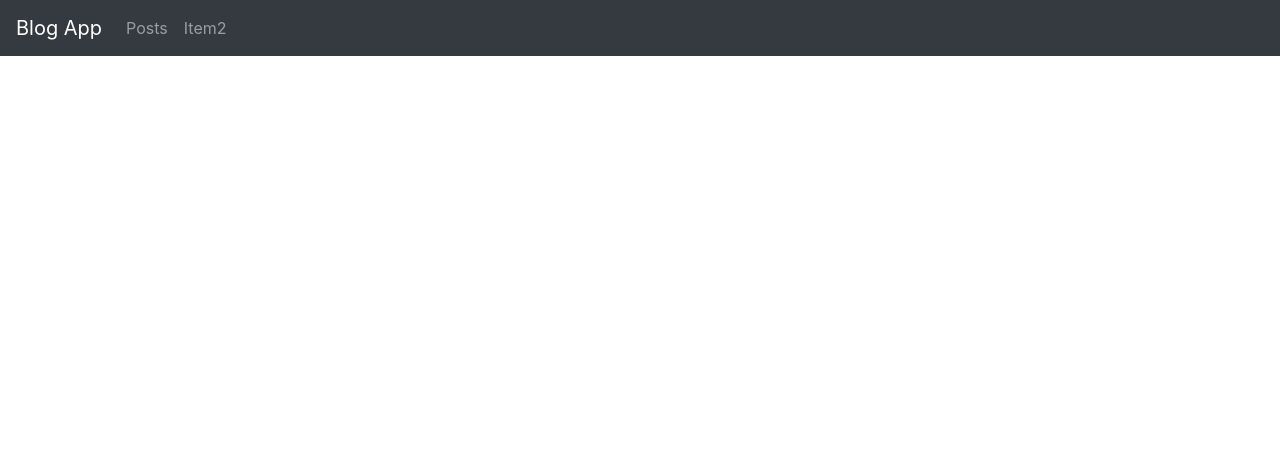
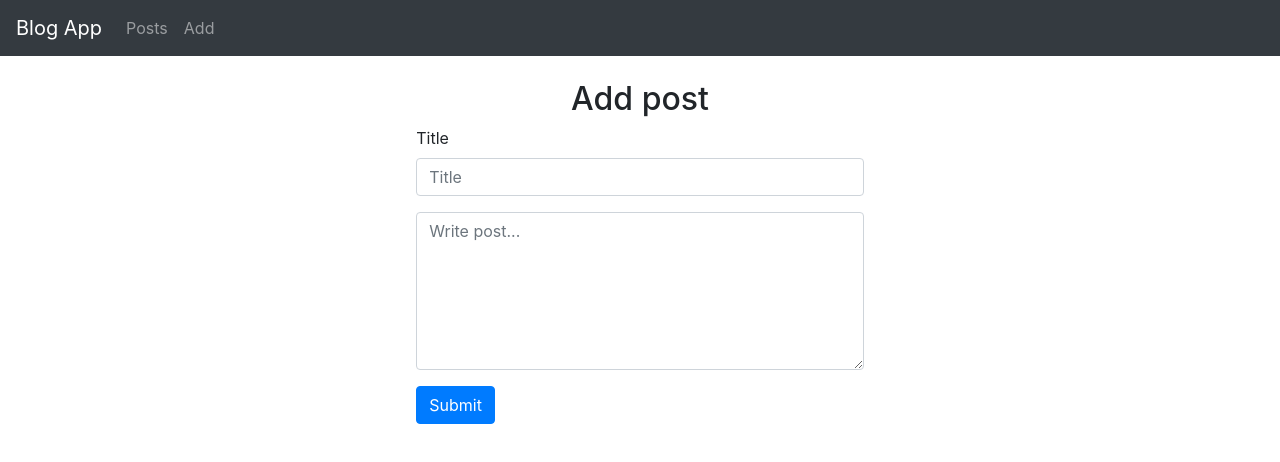
Before and after one commit to NatasaRadovanovic/blog-app, a Vue app: page /add in a window 1280 px wide. Shown: the top 462 px of the page. Built offline with nearby package versions, Linux system fonts and the light colour scheme.

Commit message:
in progress

```diff
--- a/src/components/NavBar.vue
+++ b/src/components/NavBar.vue
@@ -10,7 +10,7 @@
            <router-link to="/posts" class="nav-item nav-link">Posts</router-link>
         </li>
         <li class="nav-item">
-          <div class="nav-link">Item2</div>
+           <router-link to="/add" class="nav-item nav-link">Add</router-link>
         </li>
       </ul>
     </div>
--- /dev/null
+++ b/src/components/PostForm.vue
@@ -0,0 +1,33 @@
+<template>
+   <div><br>
+       <h2 style="text-align:center">Add post</h2>
+    <form class="formWrapp" @submit.prevent="onSubmit">
+        <div class="form-group">
+            <label for="title">Title</label>
+            <input type="title" class="form-control" id="title" aria-describedby="emailHelp"
+            placeholder="Title" v-model="addPost.title">
+        </div>
+        <div class="form-group">
+            <textarea rows="6" cols="50" class="form-control" id="text"
+             placeholder="Write post..." v-model="addPost.text"></textarea>
+        </div>
+        <button type="submit" class="btn btn-primary">Submit</button>
+        </form>
+    </div>
+</template>
+
+<script>
+
+export default {
+  name: 'PostForm',
+  props:['addPost']
+
+}
+</script>
+
+<style>
+    .formWrapp{
+        width:50%;
+        margin:0 auto;
+    }
+</style>
--- /dev/null
+++ b/src/containers/AddPost.vue
@@ -0,0 +1,28 @@
+<template>
+  <div>
+    <PostForm :addPost='newPost'/>
+  </div>
+</template>
+
+<script>
+
+import PostForm from '../components/PostForm.vue'
+import { posts } from '../services/Posts.js'
+
+export default {
+  name: 'AddPost',
+  components: {
+    PostForm,
+  },
+
+  data(){
+      return{
+          newPost:{}
+      }
+  }
+}
+</script>
+
+<style>
+
+</style>
--- a/src/router.js
+++ b/src/router.js
@@ -3,6 +3,7 @@ import Router from 'vue-router';
 
 import AppPosts from './containers/AppPosts.vue';
 import AppSinglePost from './containers/AppSinglePost.vue';
+import AddPost from './containers/AddPost.vue'
 
 
 Vue.use(Router);
@@ -12,6 +13,7 @@ export default new Router({
     routes: [
         {path: '/', redirect: 'posts',  name:'home'},
         {path: '/posts', component: AppPosts, name: 'posts'},
-        {path: 'posts/:id', component: AppSinglePost, name: 'single-post'}
+        {path: 'posts/:id', component: AppSinglePost, name: 'single-post'},
+        {path: '/add', component: AddPost, name: 'add-post' }
       ]
 })
--- a/src/services/Posts.js
+++ b/src/services/Posts.js
@@ -13,6 +13,10 @@ export default class Posts{
         return axios.get(`posts/${id}`)
     }
 
+    add(post){
+        return axios.post('add', "post")
+    }
+
 }
 
 export const posts = new Posts();
```
